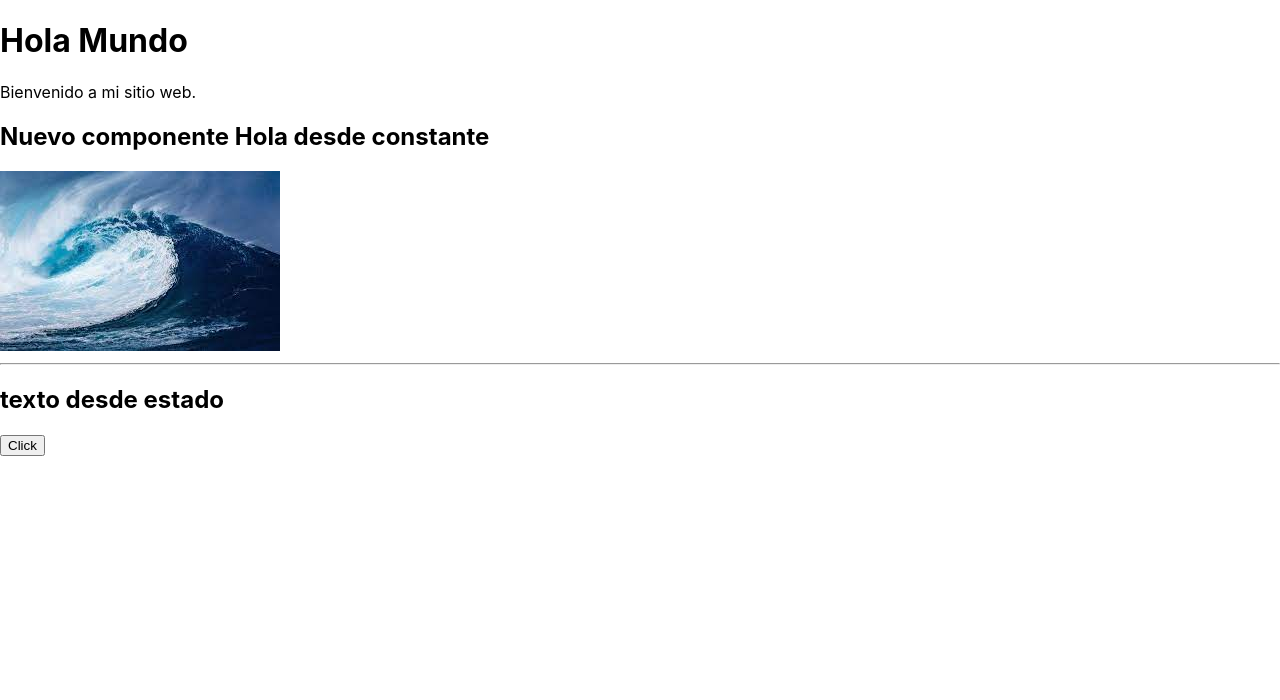
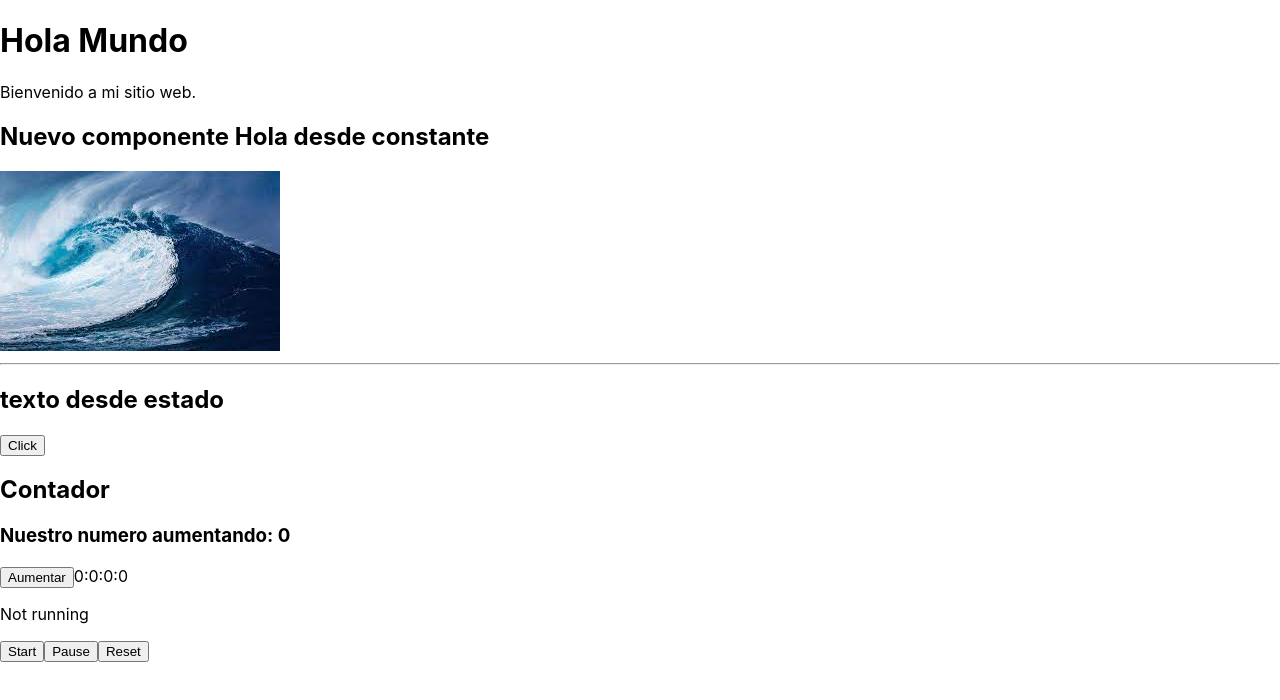
Before and after one commit to joluro86/primer_proyecto_react, a React (Create React App) app: page / in a window 1280 px wide. Shown: the top 700 px of the page. Built offline with nearby package versions, Linux system fonts and the light colour scheme.

Commit message:
cronometro

```diff
--- a/package.json
+++ b/package.json
@@ -9,6 +9,7 @@
     "react": "^18.2.0",
     "react-dom": "^18.2.0",
     "react-scripts": "5.0.1",
+    "react-timer-hook": "^3.0.5",
     "web-vitals": "^2.1.4"
   },
   "scripts": {
--- a/src/App.js
+++ b/src/App.js
@@ -1,4 +1,5 @@
 import React from 'react'
+import Contador from './components/Contador';
 import Evento from './components/Evento';
 import Parrafo from './components/Parrafo';
 import Variables from './components/Variables';
@@ -9,6 +10,7 @@ function App() {
       <Parrafo/>
       <Variables/>
       <Evento/>
+      <Contador/>
     </div>
   );
 }
--- /dev/null
+++ b/src/components/Contador.jsx
@@ -0,0 +1,43 @@
+import React from 'react'
+import { useStopwatch } from 'react-timer-hook';
+
+const Contador = () => {
+
+    const {
+        seconds,
+        minutes,
+        hours,
+        days,
+        isRunning,
+        start,
+        pause,
+        reset,
+    } = useStopwatch({ autoStart: false });
+
+    const [contador, SetContador] = React.useState(0)
+
+    const aumentar = () => {
+        SetContador(contador + 1)
+        if (contador === 10) {
+            SetContador(0)
+        }
+    }
+
+    return (
+        <div>
+            <h2>Contador</h2>
+            <h3>Nuestro numero aumentando: {contador}</h3>
+            <button onClick={() => aumentar()}>Aumentar</button>
+
+            <span>{days}</span>:<span>{hours}</span>:<span>{minutes}</span>:<span>{seconds}</span>
+            <p>{isRunning ? 'Running' : 'Not running'}</p>
+            <button onClick={start}>Start</button>
+            <button onClick={pause}>Pause</button>
+            <button onClick={reset}>Reset</button>
+
+        </div>
+    )
+}
+
+
+export default Contador
```
Also changed, not shown: 1 other file (tests, documents, lock files or other folders).
